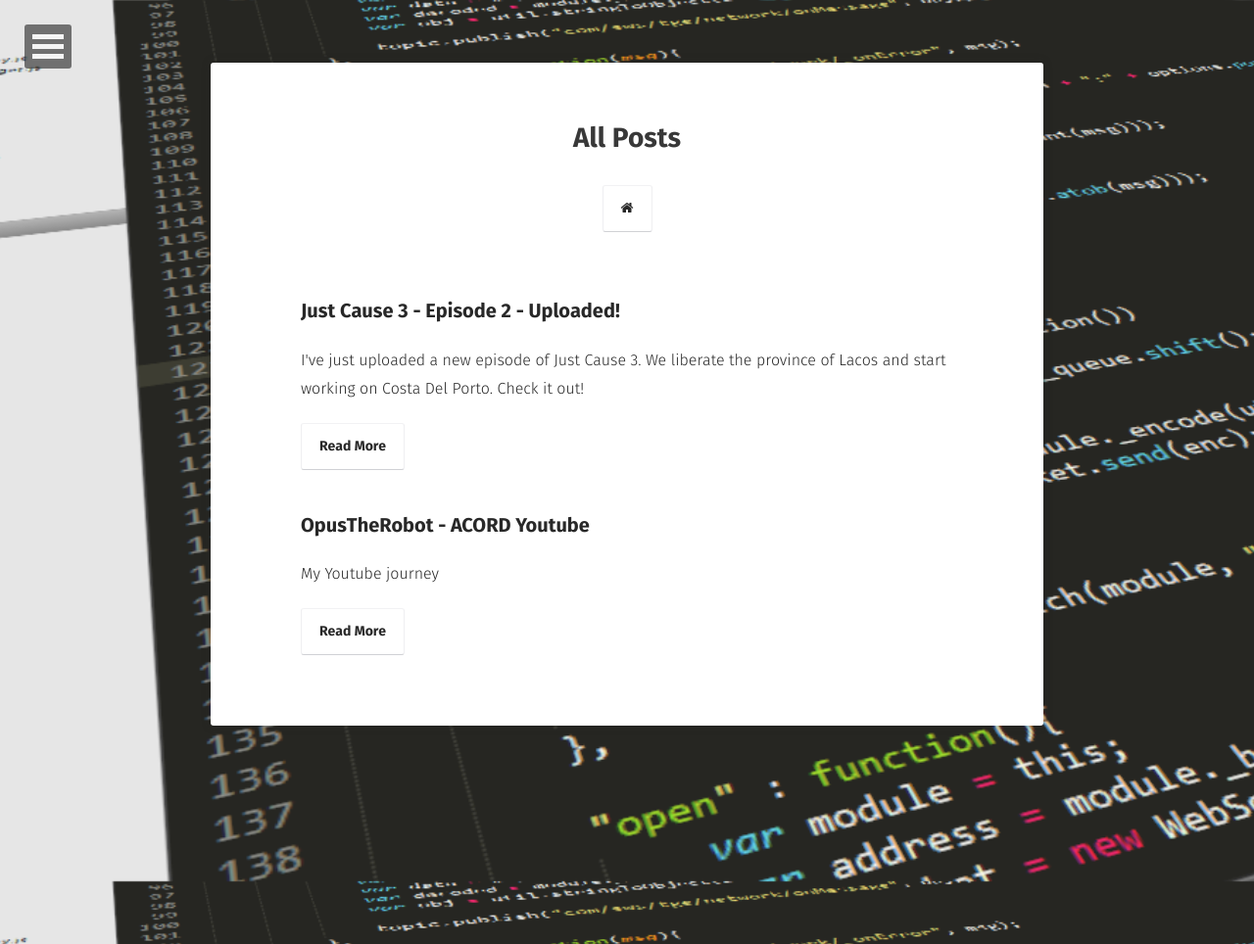
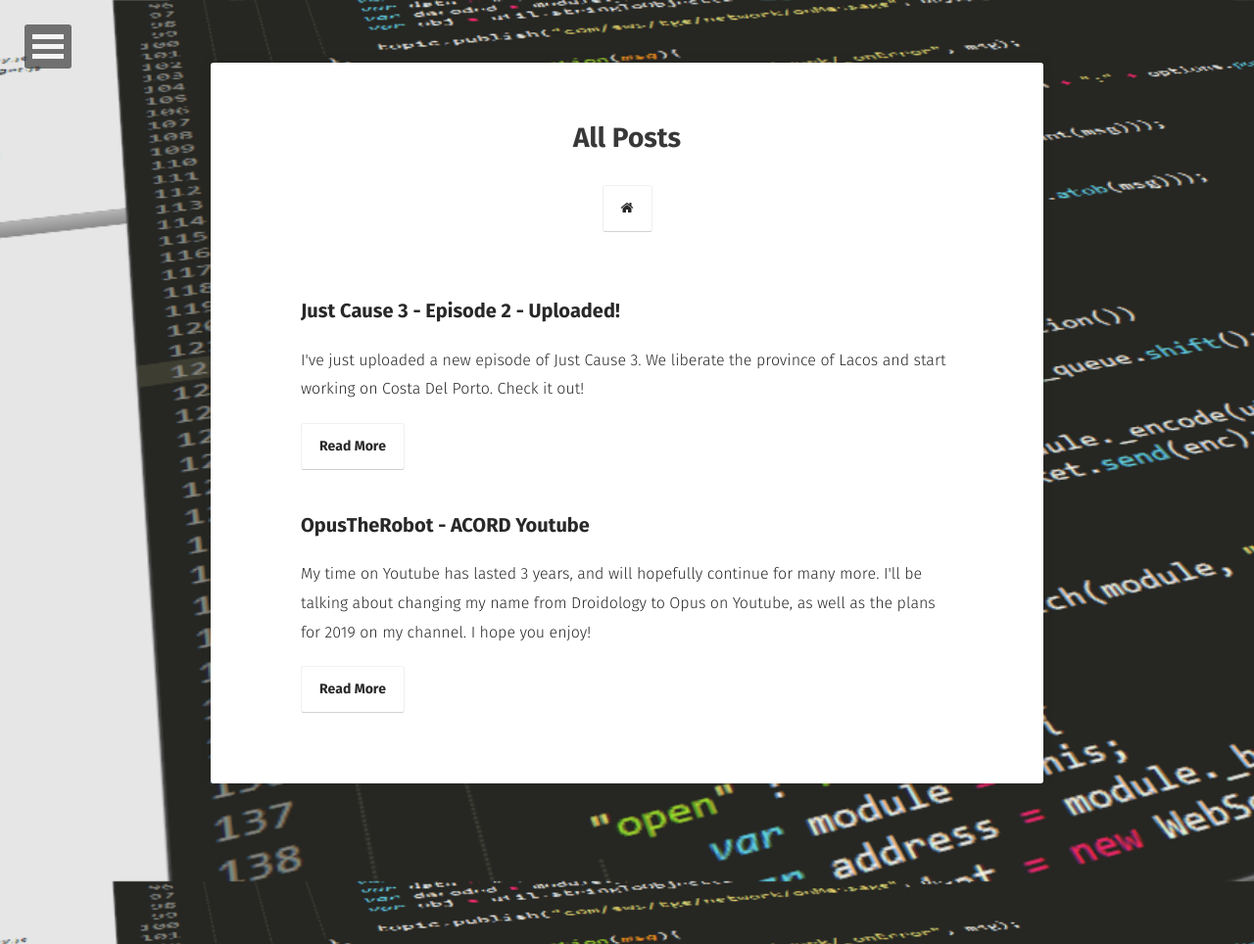
Before and after one commit to Gizmotronn/matrixcog, a Jekyll site: the page built from posts/index.md, in a window 1280 px wide. Shown: the whole page at 98% size. Built offline with Jekyll 4.4.1, drawn with Linux system fonts in a browser that asks for light colours; some web fonts are replaced.

Commit message:
Update 2019-05-17-opus.md

```diff
--- a/_posts/2019-05-17-opus.md
+++ b/_posts/2019-05-17-opus.md
@@ -4,7 +4,7 @@ image: /assets/img/OPUS THe ROBOT.png
 featured: false
 published: true
 date: 2019-05-17
-excerpt: My Youtube journey
+excerpt: My time on Youtube has lasted 3 years, and will hopefully continue for many more. I'll be talking about changing my name from Droidology to Opus on Youtube, as well as the plans for 2019 on my channel. I hope you enjoy!
 layout: post
 comments: true
 ---
```
